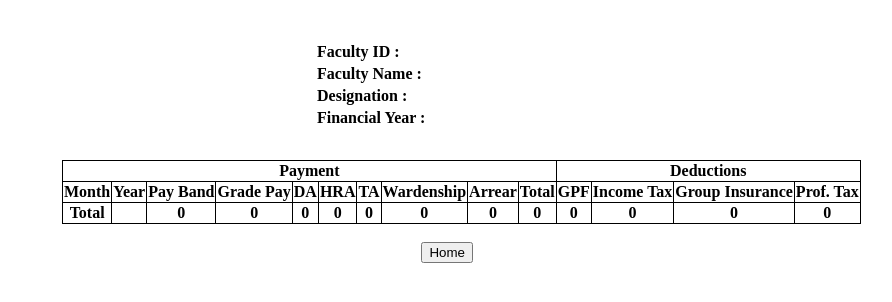
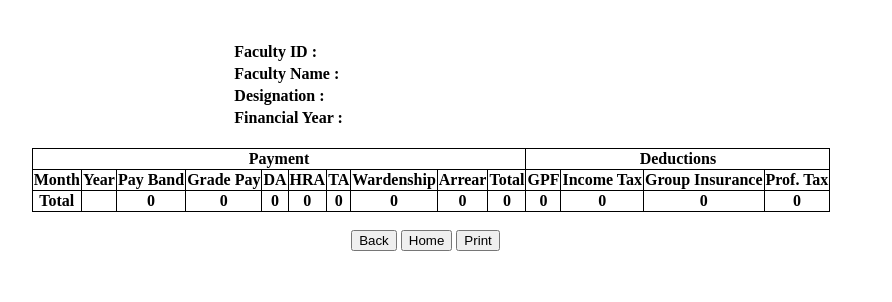
Before and after one commit to jazneetbhatti/IncomeTaxCalculator, a PHP site: page /details-table.php in a window 1400 px wide. Shown: the top 302 px of the page, without its empty margins (176-1068 px from the left). Run offline with PHP 8.4, Linux system fonts and the light colour scheme; the visitor is signed in with stand-in values (Sample User, id 1); data that the repository does not hold is empty.

Commit message:
Made layout changes and added a little functionality

```diff
--- a/details-table.php
+++ b/details-table.php
@@ -19,12 +19,13 @@
 	</head>
 
 	<body>
+		<div id="wrapper" style="position: absolute; top: 5%">
 			<?php
 				$query = "SELECT * FROM faculty_details WHERE id='$fId'";
 				$result = mysql_query($query) or die(mysql_error());
 				$row = mysql_fetch_array($result);
 
-			echo "<div id=\"details-wrapper\" style=\"position: absolute; left: 35%; top: 5%\">";
+				echo "<div id=\"details-wrapper\" style=\"position: relative; left: 50%\">";
 				echo "<table style=\"none\">";
 				echo "<tbody>";
 				echo "<tr><td><div style=\"font-weight: bold\">Faculty ID : </div></td><td>".$row['id']."</td></tr>";
@@ -35,7 +36,10 @@
 				echo "</table>";
 				echo "</div>";
 			?>
-		<div id="table-wrapper" style="position: absolute; left: 17%; top: 20%">
+
+			<br>
+
+			<div id="table-wrapper" style="position: relative; left: 25%">
 				<table id="details">
 					<tbody>
 						<tr>
@@ -113,19 +117,22 @@
 		          echo "<th>".$group_insurance_total."</th>";
 		          echo "<th>".$professional_tax_total."</th>";
 							echo "</tr>";
-
-						session_destroy();
 						?>
 					</tbody>
 				</table>
 
 				<br>
 
-			<div id="return-form-wrapper" style="position: relative; left: 45%">
-				<form method="post" action="index.php" id="return-form">
-					<div><input type="submit" value="Home"/></div>
+				<div id="return-form-wrapper" style="position: relative; left: 40%">
+					<form method="post" action="go-home.php" id="return-form">
+						<div>
+							<input name="submit" type="submit" value="Back"/>
+							<input name="submit" type="submit" value="Home"/>
+							<input name="print" type="button" value="Print" onclick="window.print()"/>
+						</div>
 				</div>
 				</form>
 			</div>
+		</div>
 	</body>
 </html>
```
Also changed, not shown: go-home.php (added, +14 -0 lines), income-details.php (+16 -7 lines), store-income-details.php (+11 -0 lines). Lines whose indentation alone changed are shown as unchanged.
